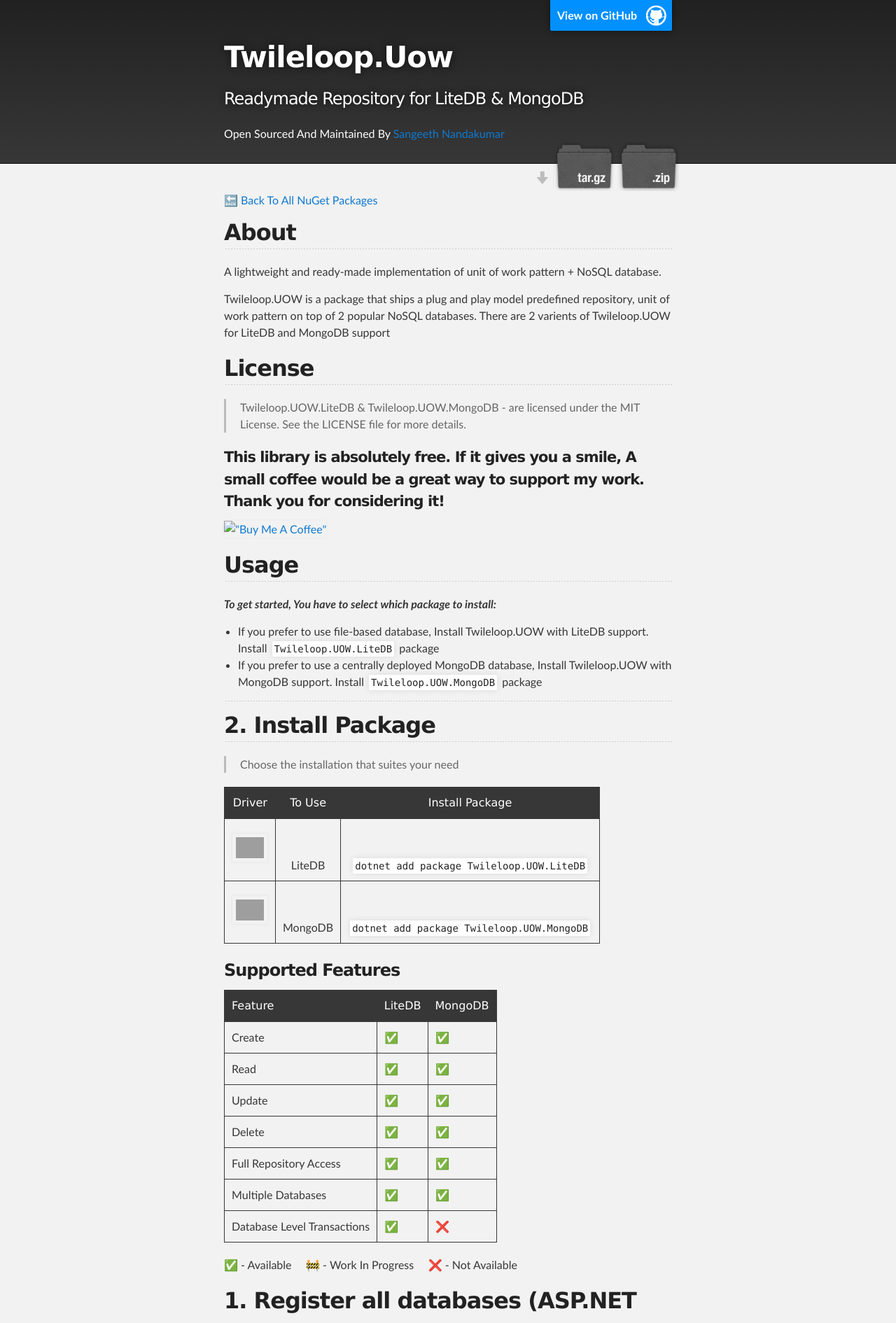
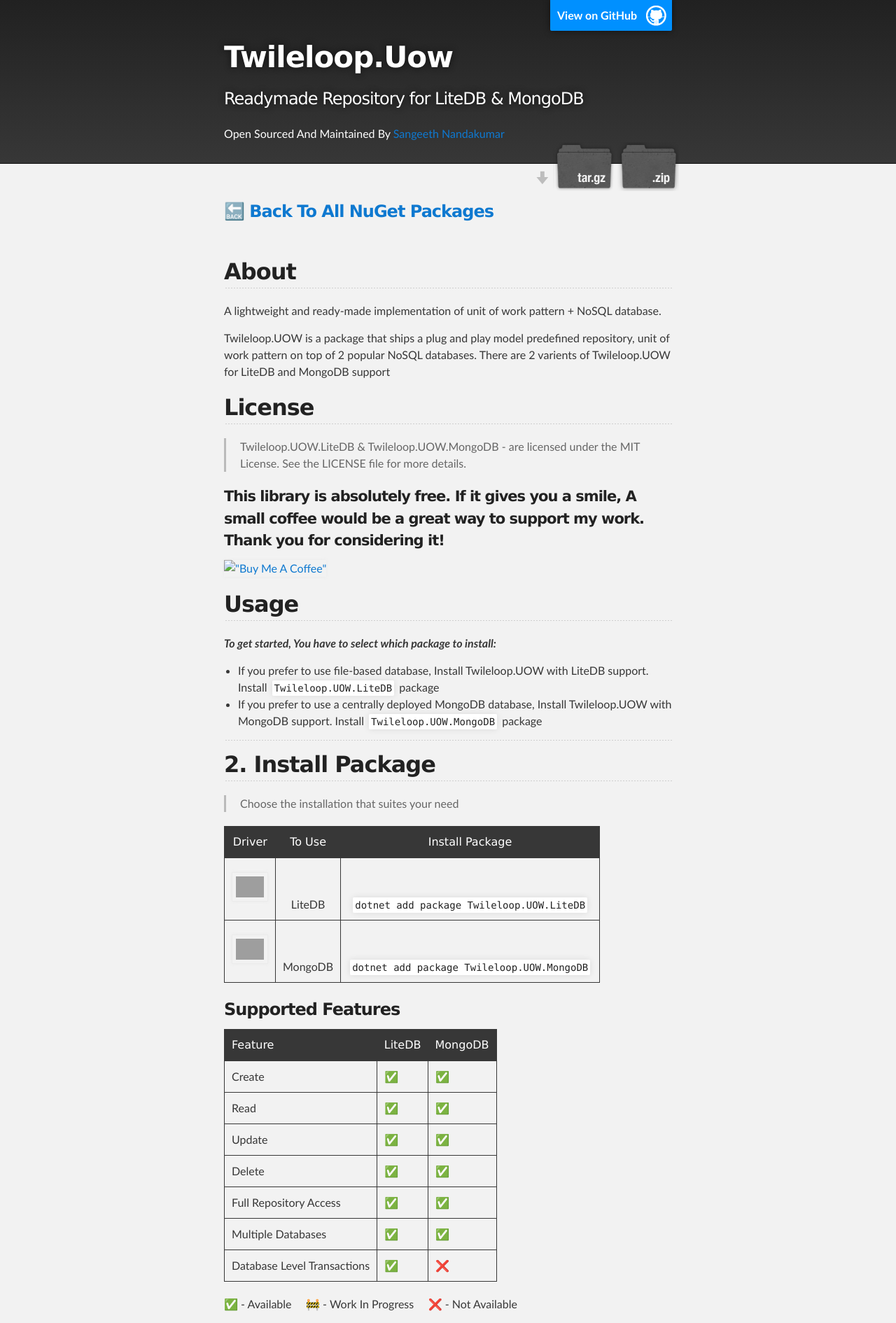
Before and after one commit to sangeethnandakumar/Twileloop.UOW, a Jekyll site: the page built from doc/index.md, in a window 1280 px wide. Shown: the top 1890 px of the page at 70% size. Built offline with Jekyll 4.4.1, drawn with Linux system fonts in a browser that asks for light colours; our own code applies the rules of GitHub Pages for plain Markdown files; grey boxes are pictures that could not be loaded.

```diff
--- a/doc/_layouts/default.html
+++ b/doc/_layouts/default.html
@@ -49,7 +49,7 @@
     <!-- MAIN CONTENT -->
     <div id="main_content_wrap" class="outer">
       <section id="main_content" class="inner">
-        <a href="https://sangeethnandakumar.github.io">🔙 Back To All NuGet Packages</a>
+        <h3><a href="https://sangeethnandakumar.github.io">🔙 Back To All NuGet Packages</a></h3>
         <br/>
         {{ content }}
       </section>
```
